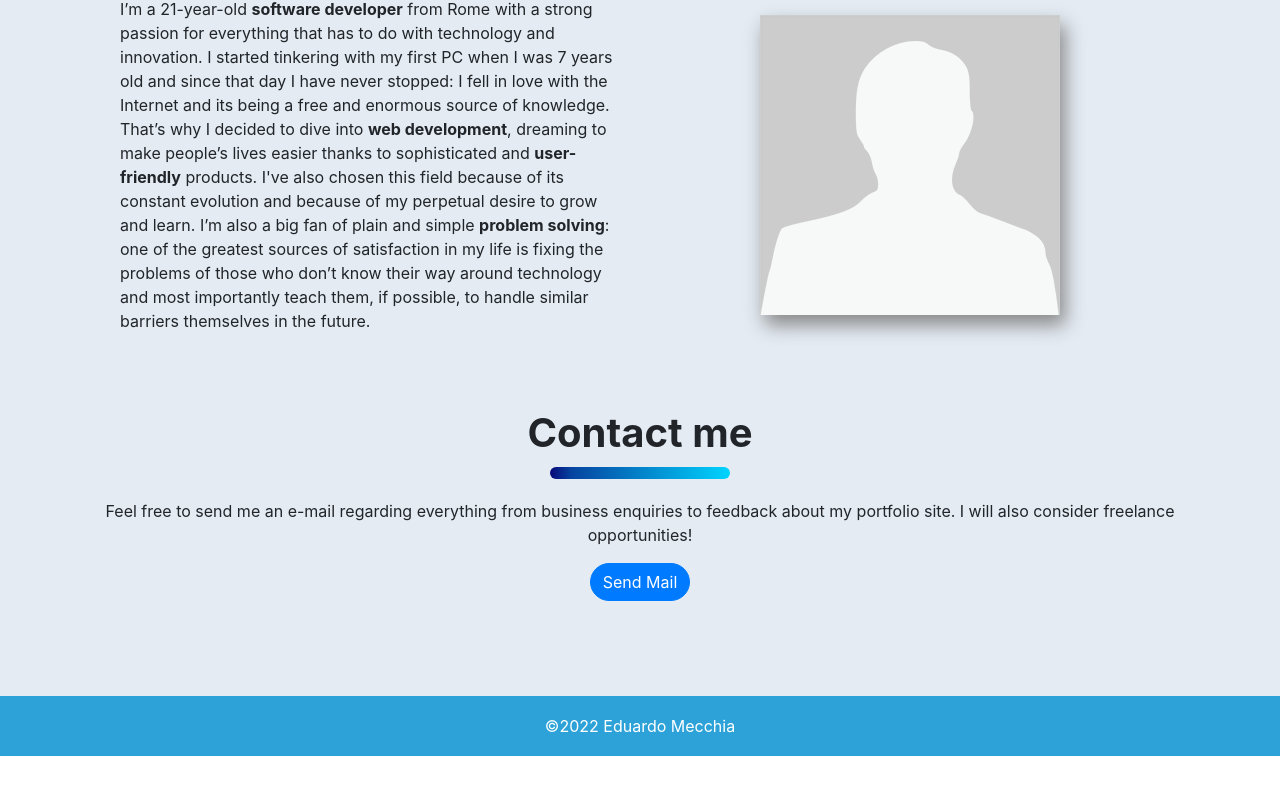
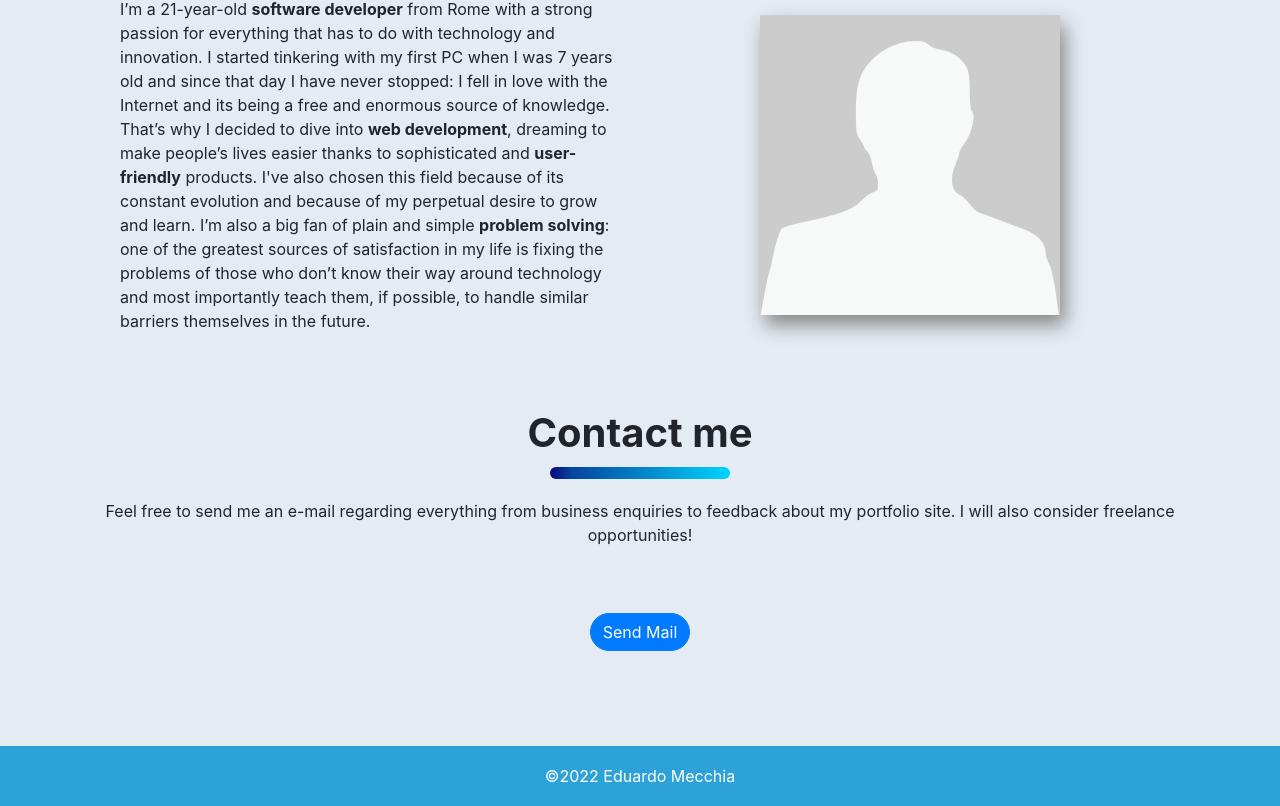
Before and after one commit to eduardomecchia/nuxt-portfolio, a Nuxt app: page / in a window 1280 px wide. Shown: the part 933-1739 px from the top of the page. Before the commit the page ends 1689 px from the top, so only its background shows below. Built offline with nearby package versions, Linux system fonts and the light colour scheme.

Commit message:
Add margin to Send Mail button and use PascalCase in calls to Transition element

```diff
--- a/pages/index.vue
+++ b/pages/index.vue
@@ -35,13 +35,13 @@
         <!-- Content -->
         <main class="home">
             <div class="home__hero-section">
-                <transition name="slide" appear>
+                <Transition name="slide-in-from-left" appear>
                     <h1 class="home__hero-section__heading">
                         Hey! I'm Eduardo, a
                         <strong class="gradient-text">full stack web developer</strong>.<br/>
                         The website is a WiP, I will be adding my projects and more sections soon!
                     </h1>
-                </transition>
+                </Transition>
 
                 <b-button
                     @click="scrollToElement('about')"
@@ -94,7 +94,7 @@
                         enquiries to feedback about my portfolio site. I will also consider freelance opportunities!
                     </p>
                     <b-button
-                        class="mail-button scale-on-hover"
+                        class="home__cta mail-button scale-on-hover"
                         pill
                         variant="primary"
                         href="mailto:eduardo.mecchia.dev@gmail.com"
```
